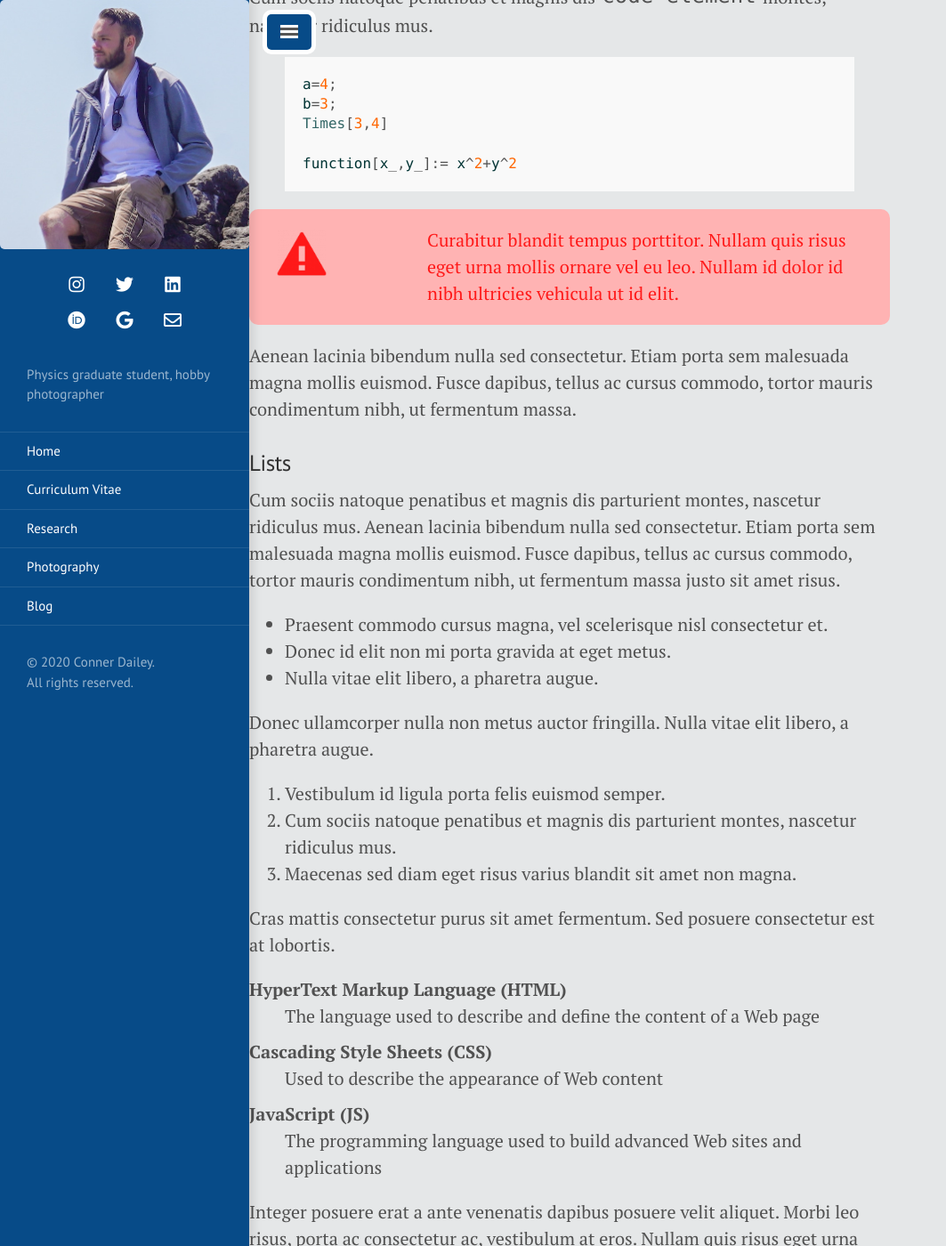
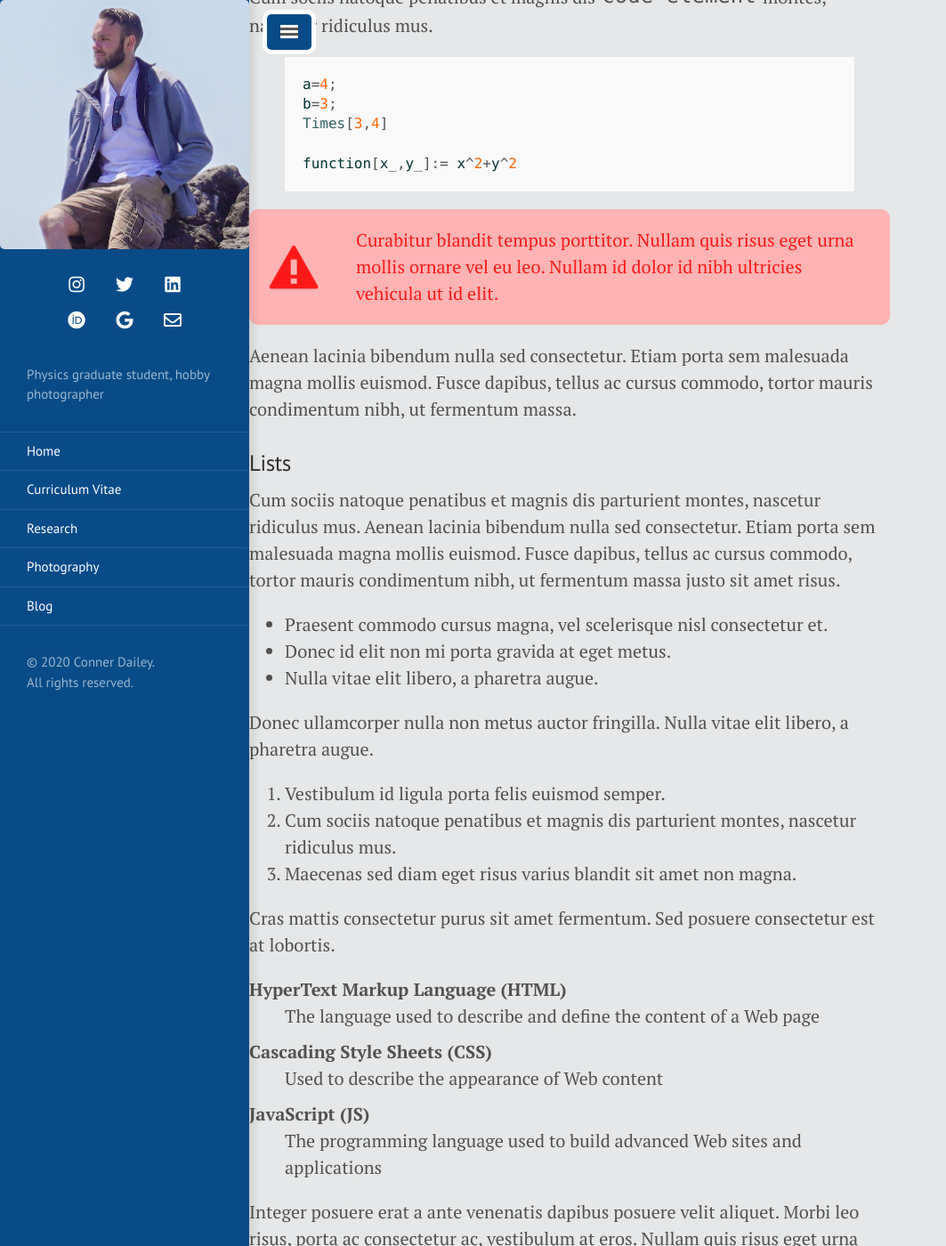
Before and after one commit to TakeTwiceDailey/TakeTwiceDailey.github.io, a Jekyll site: the page built from _posts/2014-01-01-example-content.md, in a window 1280 px wide and 1400 px high, scrolled down 1405 px. Shown: the whole window at 89% size, without its empty margins (0-1063 px from the left). Built offline with Jekyll 4.4.1, drawn with Linux system fonts in a browser that asks for light colours; nearby versions of some CDN libraries.

Commit message:
alert changes

```diff
--- a/public/css/poole.css
+++ b/public/css/poole.css
@@ -293,12 +293,12 @@ tbody tr:nth-child(odd) th {
    margin-bottom: 1rem;
    background-color: #ffb3b3;
    background-image: url(/icons/alert.png);
-   background-position: 9px 0px;
+   background-position: left center;
    background-repeat: no-repeat;
    background-size: 5rem;
    border-radius: 10px;
    overflow: hidden;
-   padding: 1rem 1rem 1rem 10rem;
+   padding: 1rem 1rem 1rem 6rem;
    color: #ff1a1a;
 }
 
```
